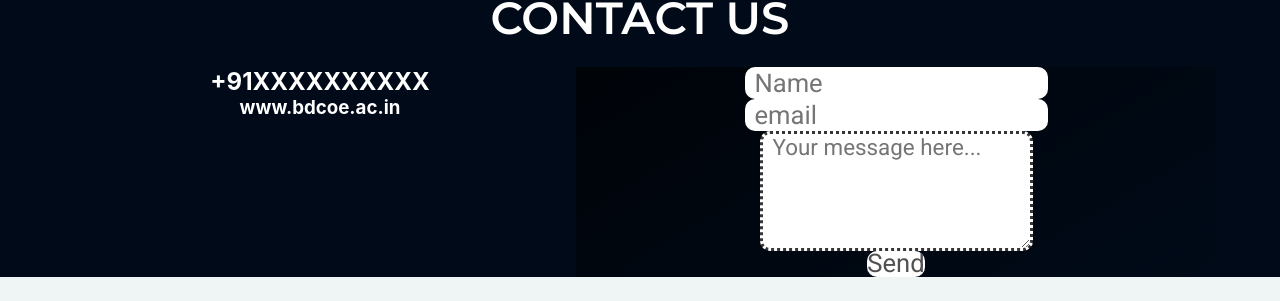
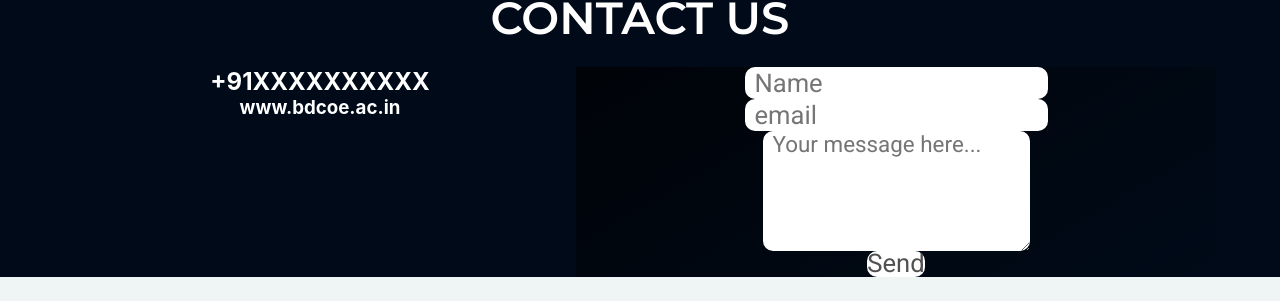
Before and after one commit to tarunl2002/tstbd, a React (Create React App) app: page /team in a window 1280 px wide. Shown: the part 2673-2974 px from the top of the page. Built offline with nearby package versions, Linux system fonts and the light colour scheme; the HTML template or start-up script is replaced by a standard one.

Commit message:
Update Contactus.css

```diff
--- a/src/components/Contactus.css
+++ b/src/components/Contactus.css
@@ -92,7 +92,6 @@ textarea {
     height: 120px;
     font-size: 1.4em;
     line-height: 1em;
-    border-style: dotted;
 }
 
 input[type="submit"] {
@@ -130,7 +129,4 @@ input[type="submit"]:focus {
     .con-body{
         flex-direction: column;
     }
-    .contact{
-        width: 100%;
-    }
 }
```
